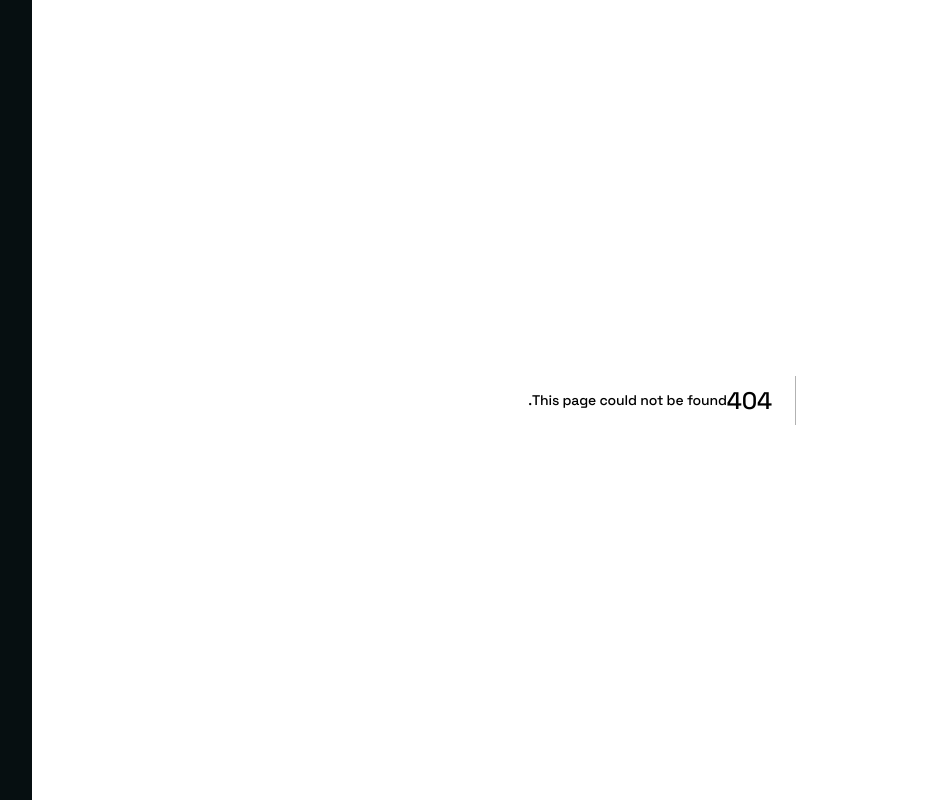
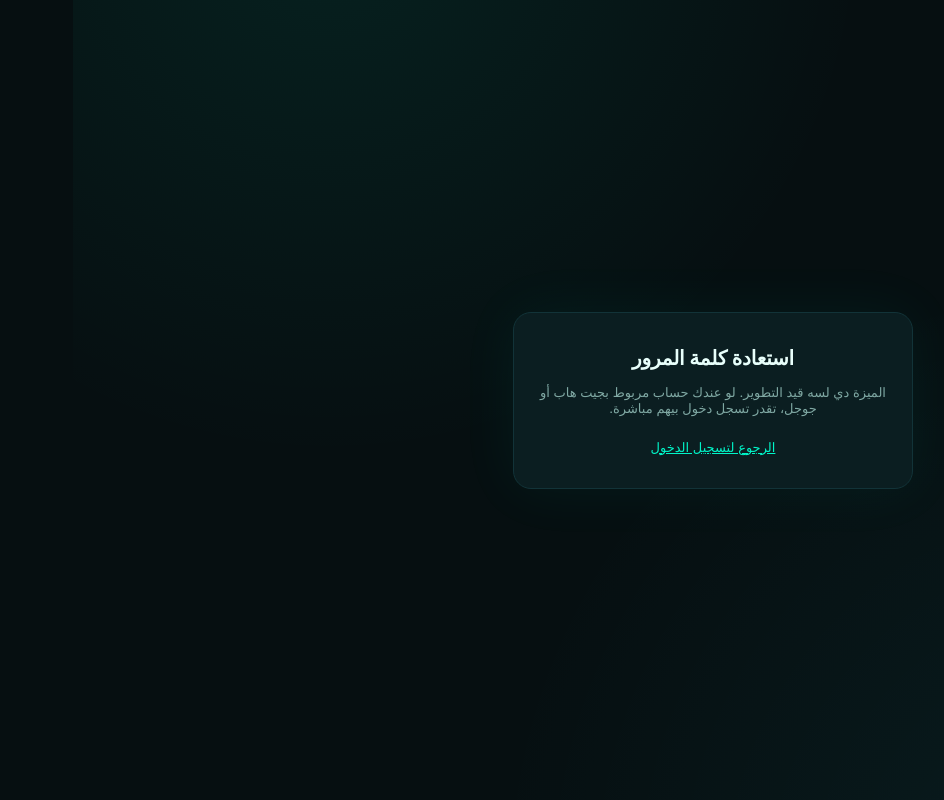
Before and after one commit to s7abowx-xyz/claude-ai, a Next.js app: page /forgot-password in a window 1280 px wide. Before the commit this address had no page. Shown: the whole page, without its empty margins (12-956 px from the left). Built offline with nearby package versions, Linux system fonts and the light colour scheme.

Commit message:
تحديث

```diff
--- /dev/null
+++ b/app/forgot-password/page.tsx
@@ -0,0 +1,27 @@
+import Link from "next/link";
+import { cardStyle } from "../_components/authUi";
+
+export default function ForgotPasswordPage() {
+  return (
+    <main
+      style={{
+        minHeight: "100dvh",
+        display: "flex",
+        alignItems: "center",
+        justifyContent: "center",
+        padding: 24,
+        textAlign: "center",
+      }}
+    >
+      <div style={cardStyle}>
+        <h1 style={{ fontSize: 20, margin: "0 0 10px" }}>استعادة كلمة المرور</h1>
+        <p style={{ color: "var(--text-muted)", fontSize: 13, marginBottom: 20 }}>
+          الميزة دي لسه قيد التطوير. لو عندك حساب مربوط بجيت هاب أو جوجل، تقدر تسجل دخول بيهم مباشرة.
+        </p>
+        <Link href="/login" style={{ color: "var(--accent)", fontSize: 13 }}>
+          الرجوع لتسجيل الدخول
+        </Link>
+      </div>
+    </main>
+  );
+}
```
